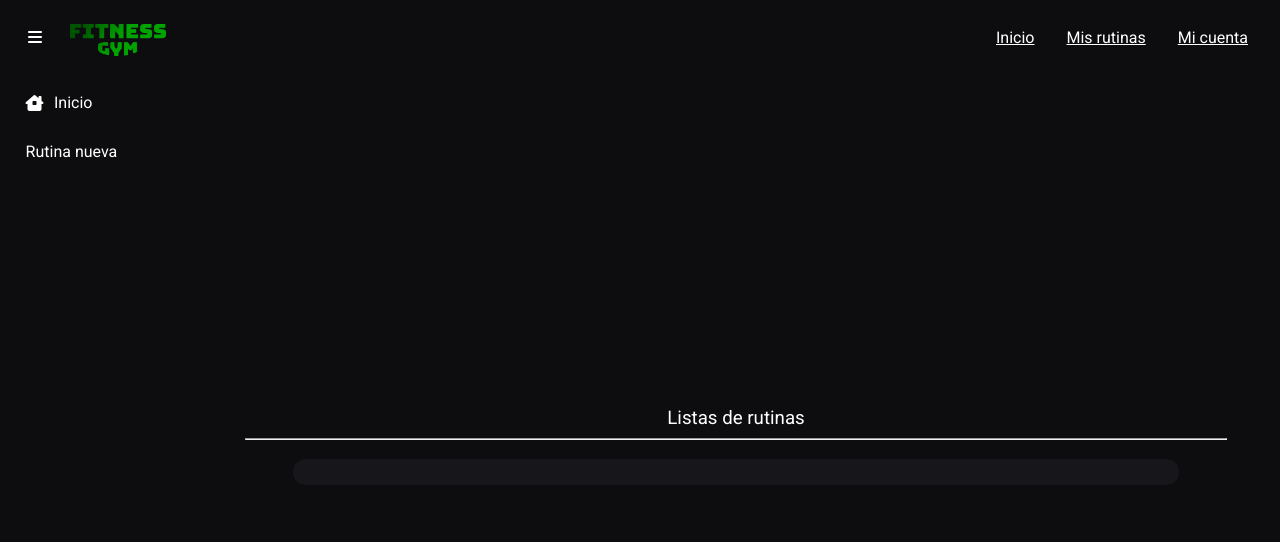
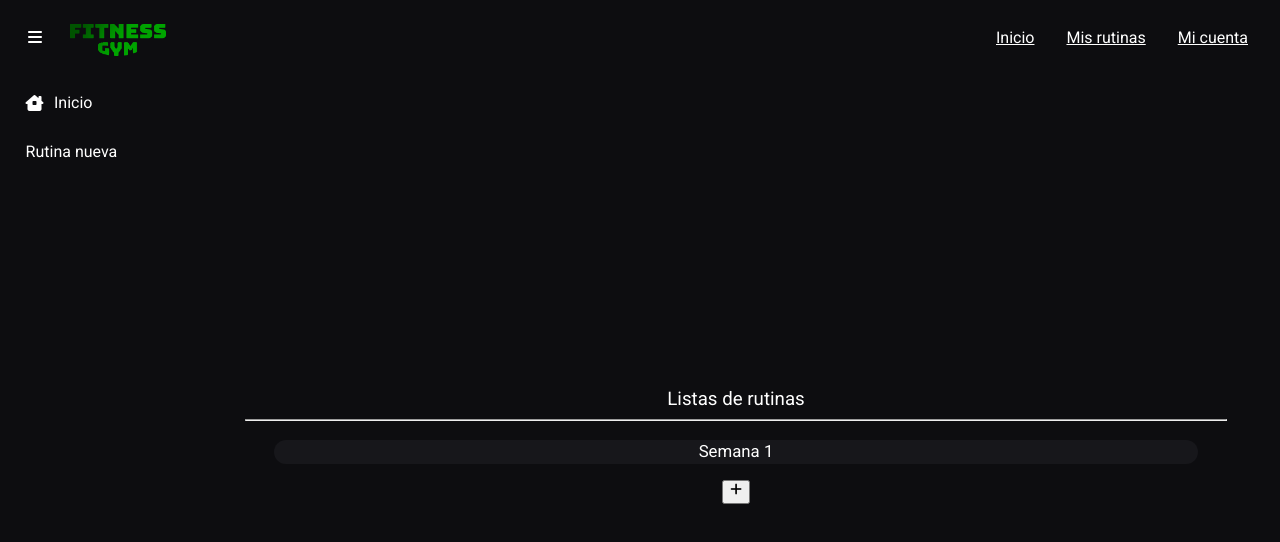
Before and after one commit to Naku2004/Naku2004.github.io, a plain HTML site: page rutins.html in a window 1280 px wide. Drawn offline with Linux system fonts and the light colour scheme.

Commit message:
Button Labels Weeks

```diff
--- a/main.js
+++ b/main.js
@@ -3,6 +3,7 @@ function cambia_de_pagina(){
         location.href="rutins.html" }, 900);
 }
 
+var cantSemanas = 1
 var button = 0
 var slideBoolean = false
 
@@ -42,3 +43,12 @@ function buttonRutinas(){
         butonlist.classList.remove('cambiado')
     }
 }
+
+function addSemanas(){
+    var nuevoBotonLabel = document.createElement('button')
+    cantSemanas = cantSemanas + 1
+    nuevoBotonLabel.textContent = "Semana " + cantSemanas
+    nuevoBotonLabel.classList.add('ButtonLabel')
+    nuevoBotonLabel.setAttribute("contenteditable", "true")
+    document.getElementById("listasrutinas").appendChild(nuevoBotonLabel)
+}
--- a/rutins.html
+++ b/rutins.html
@@ -34,15 +34,9 @@
             </ul>
         </section>
         <section id="listasrutinas">
-            <h1>
-                Listas de rutinas
-                <hr>
-            </h1>
-            <form action="/my-handling-form-page" method="post">
-                <ul id="form">
-                    <input type="text" id="semana" name="list_semana"/>
-                </ul>
-              </form>
+            <h1>Listas de rutinas<hr></h1>
+            <button contenteditable="true" id="semana" class="ButtonLabel">Semana 1</button>
+            <button id="add" class="centrar" onclick="addSemanas()" ><i class="fa-solid fa-plus"></i></button>
 
         </section>
     </section>
--- a/style.css
+++ b/style.css
@@ -253,11 +253,11 @@ section {
     padding: 0 1.6rem;
 }
 
-button:hover {
+.buttonlista:hover, .buttonlistaIcon:hover {
     background-color: #222325;
 }
 
-button.cambiado {
+.buttonlista.cambiado, .buttonlistaIcon.cambiado {
     background-color: #222325;
 }
 
@@ -287,19 +287,29 @@ hr{
     width: 90%;
 }
 
-#semana{
+.ButtonLabel{
+    margin-top: 1rem;
     display: flex;
     margin: auto;
     height: 1.5rem;
-    width: 90%;
+    width: 85%;
 
     font-family: 'Roboto', sans-serif;
     font-size: 1.05rem;
     color: white;
-    text-align: center;
+    justify-content: center;
+    white-space: pre-wrap;
 
     border-radius: 2rem;
     border-color: #17171b;
     background-color: #17171b;
     border-style:none;
 }
+
+#add {
+    margin-top: 1rem;
+    display: flex;
+    margin: auto;
+    height: 1.5rem;
+    margin-top: 1rem;
+}
```
Also changed, not shown: prototipe/index.html (added, +36 -0 lines).
